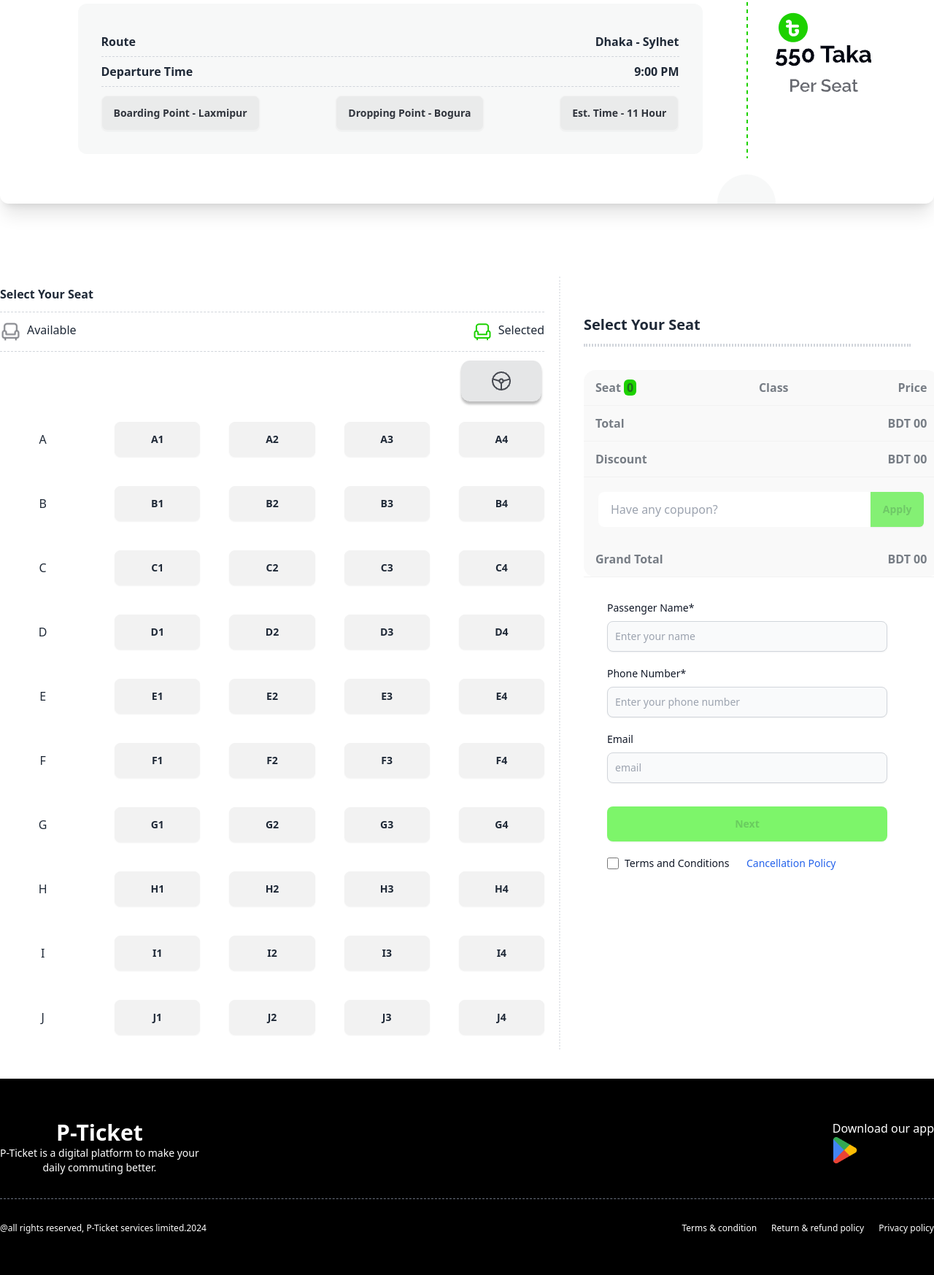
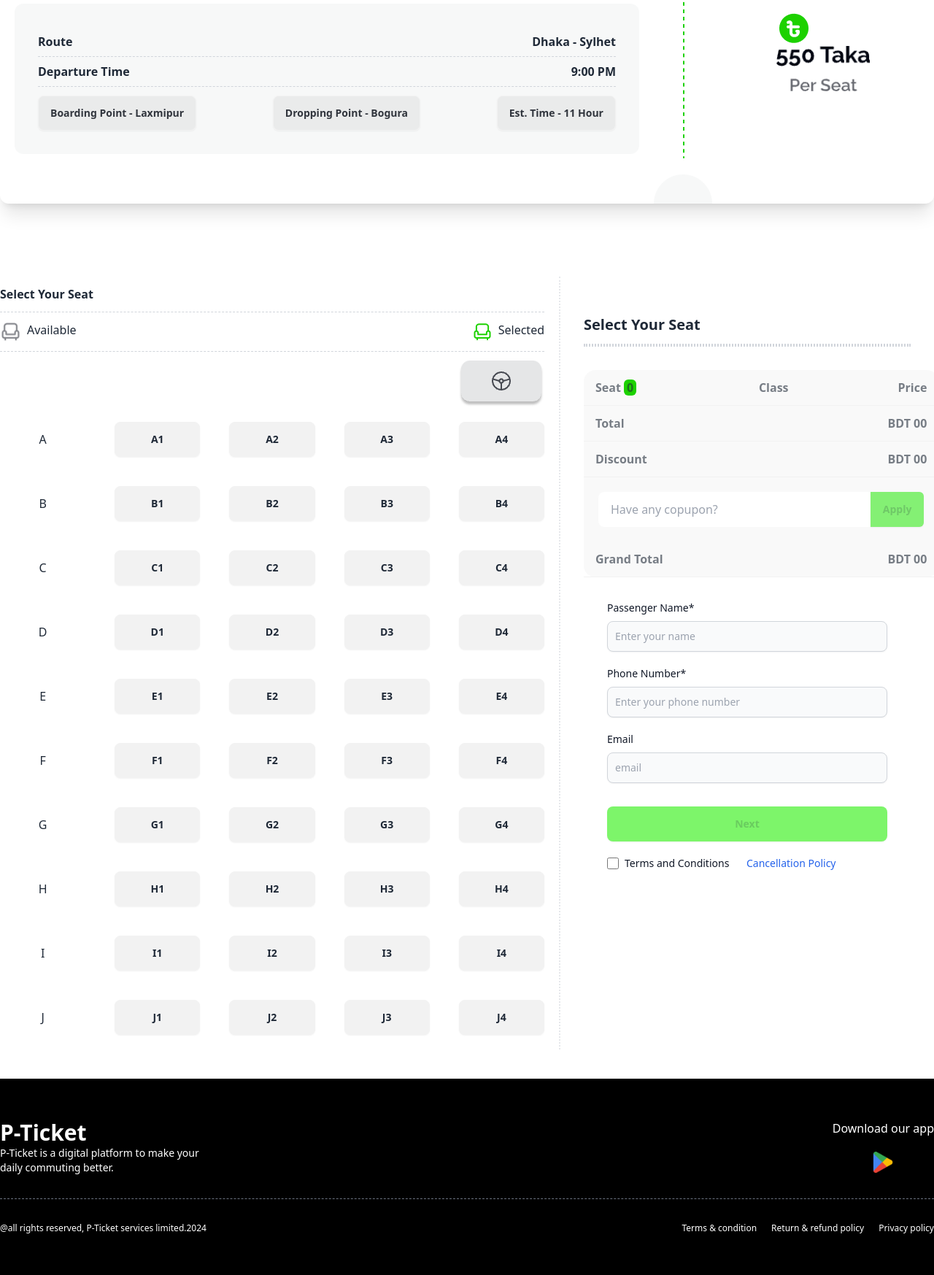
Before and after one commit to tnayem/ph-paribahan, a plain HTML site: page index.html in a window 1280 px wide. Shown: the part 1368-3115 px from the top of the page at 73% size. Drawn offline with nearby package versions, Linux system fonts and the light colour scheme.

Commit message:
final commit

```diff
--- a/index.html
+++ b/index.html
@@ -111,7 +111,7 @@
             <h2 class="text-center text-3xl font-semibold">P.H Paribahan</h2>
             <p class="text-sm text-center">Yes, you can run unit tests and view the results directly within the app. The
                 integrated</p>
-            <div class="lg:flex shadow-xl rounded-xl justify-center items-center">
+            <div class="lg:flex shadow-xl rounded-xl justify-center items-center py-10 lg:py-0">
                 <div class="rounded-xl my-8 py-5 px-5 lg:w-[70%]">
                     <div class="lg:flex justify-between">
                         <div class=" lg:flex">
@@ -161,7 +161,7 @@
 
                 </div>
                 <img class="hidden lg:block" src="./images/info-devider.png" alt="">
-                <div class="">
+                <div class="w-[10%] mx-auto">
                     <img src="./images/fare.png" alt="">
                     <img src="./images/per-seat.png" alt="">
                 </div>
@@ -367,17 +367,19 @@
         <!-- Modal section end -->
     </main>
     <!-- Main section end -->
-    <footer class="bg-[#000000] text-white text-center">
+    <footer class="bg-[#000000] text-white text-center lg:text-start">
         <div class="container mx-auto py-14">
             <div class="lg:flex justify-between">
                 <div>
-                    <h2 class="text-3xl font-bold">P-Ticket</h2>
+                    <h2 class="text-3xl font-bold ">P-Ticket</h2>
                     <p class="text-sm">P-Ticket is a digital platform to make your </p>
                     <p class="text-sm">daily commuting better.</p>
                 </div>
                 <div>
                     <p>Download our app</p>
-                    <img src="/images/playstore.png" alt="">
+                    <div class="w-[20%] mx-auto mt-5">
+                        <img src="/images/playstore.png" alt="">
+                    </div>
                 </div>
             </div>
             <hr class="border-gray-500 border-dashed border-1 my-8">
```
